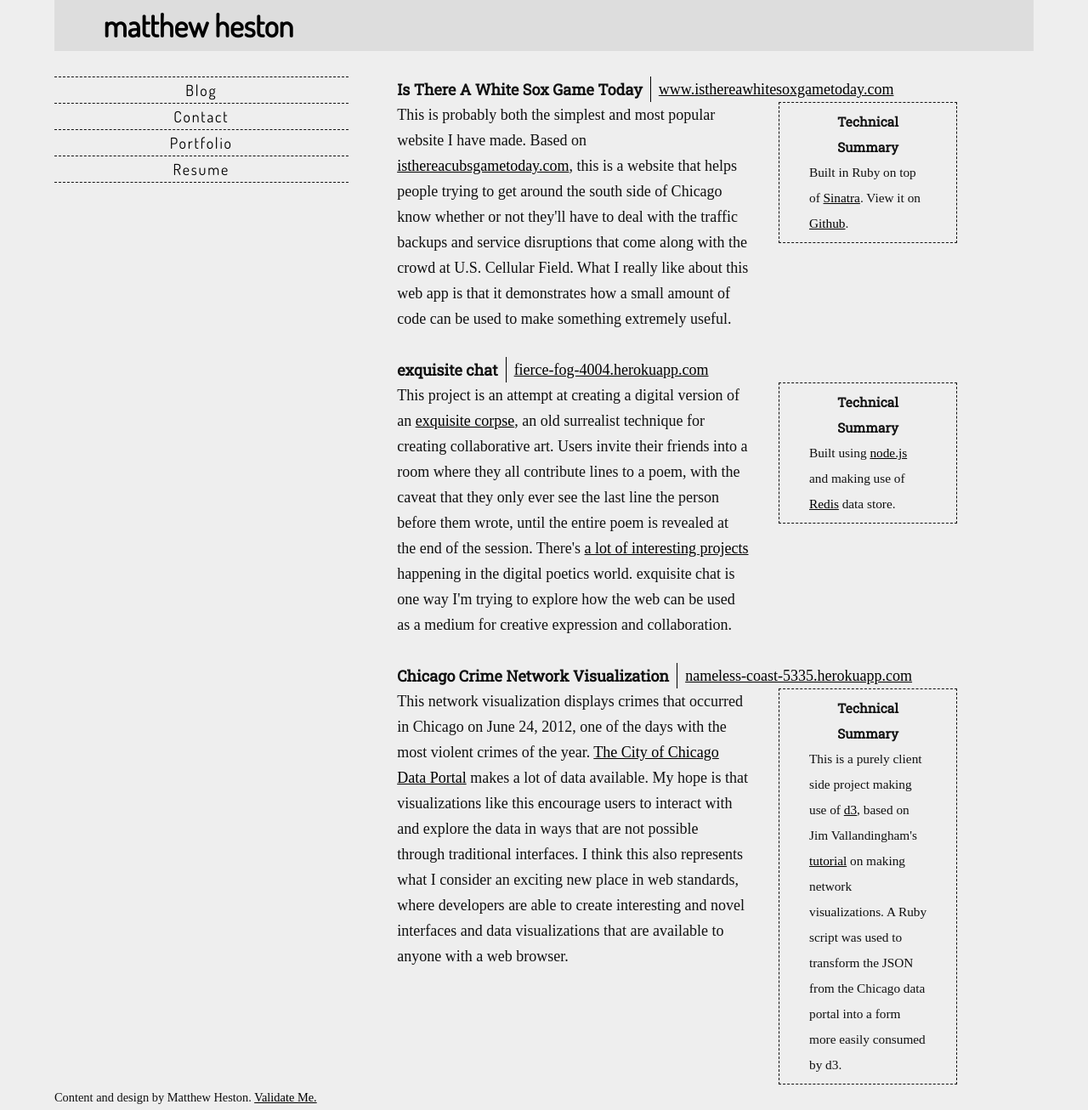
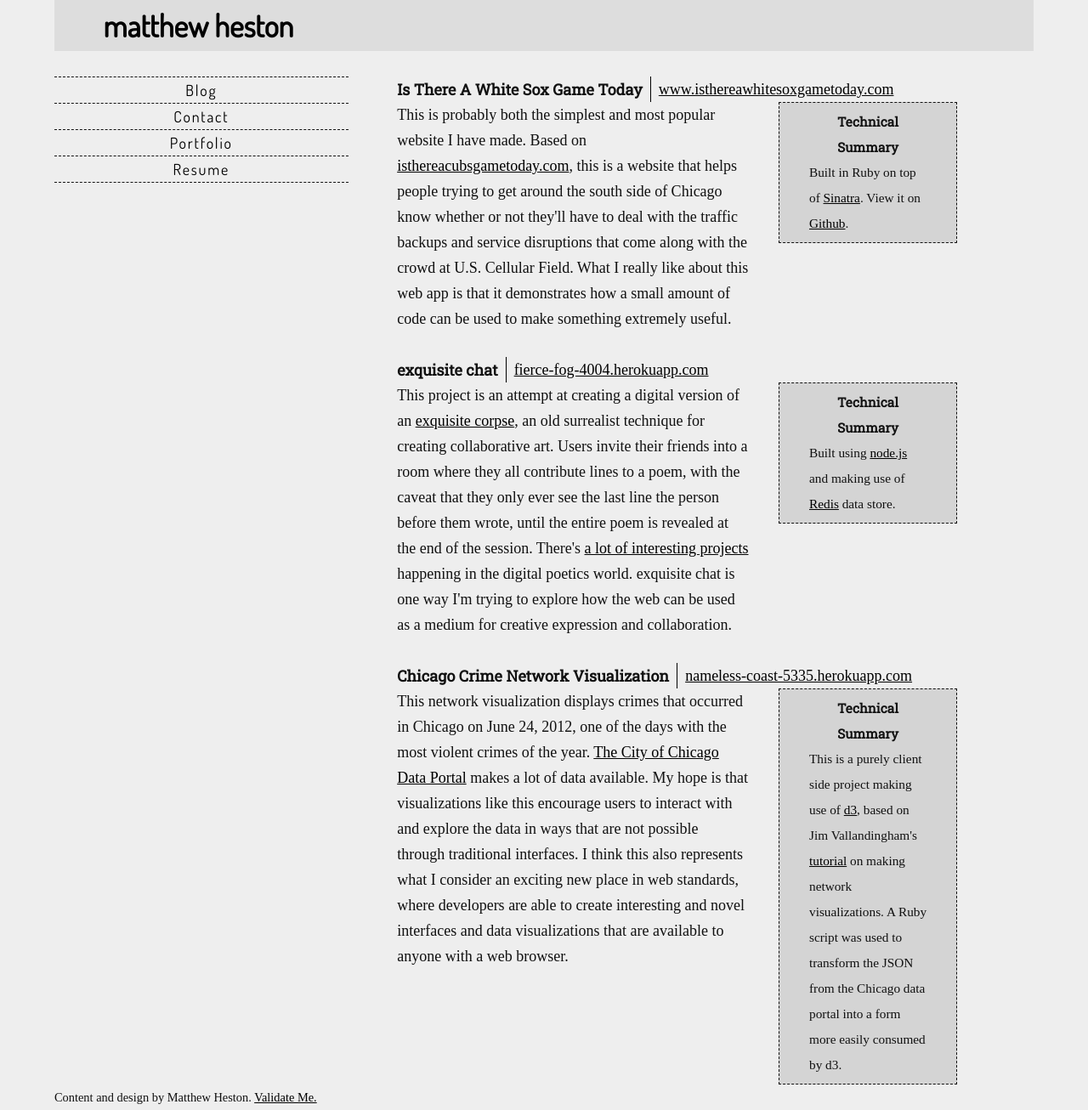
Before and after one commit to matthewheston/530, a Jekyll site: the page built from portfolio.html, in a window 1280 px wide. Shown: the whole page at 85% size. Built offline with Jekyll 4.4.1, drawn with Linux system fonts in a browser that asks for light colours; some web fonts are replaced.

Commit message:
Change background color of tech summary and pre boxes.

```diff
--- a/styles/screen.css
+++ b/styles/screen.css
@@ -85,6 +85,7 @@ pre
 {
   border-style: dotted;
   border-width: thin;
+  background-color: #D4D4D4;
 }
 
 body
@@ -235,6 +236,7 @@ footer
     border-bottom: thin;
     border-top: thin;
     border-style: dashed;
+    background-color: #D4D4D4;
   }
 }
 
```
